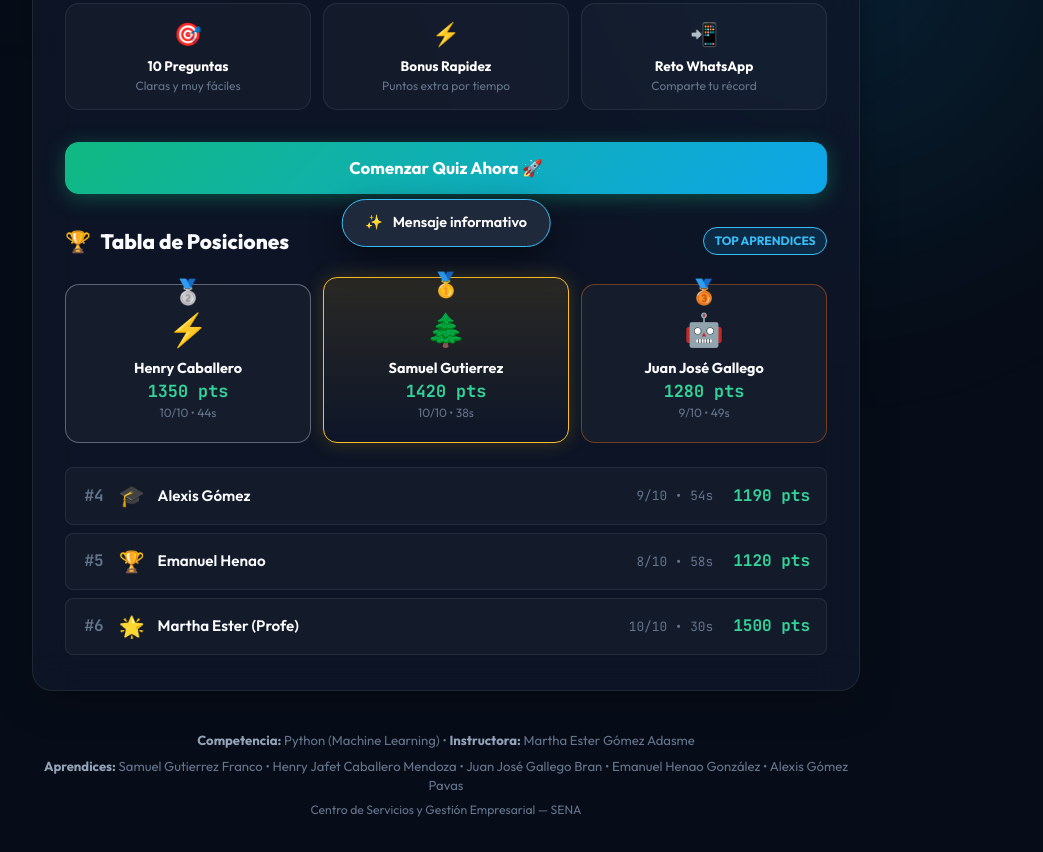
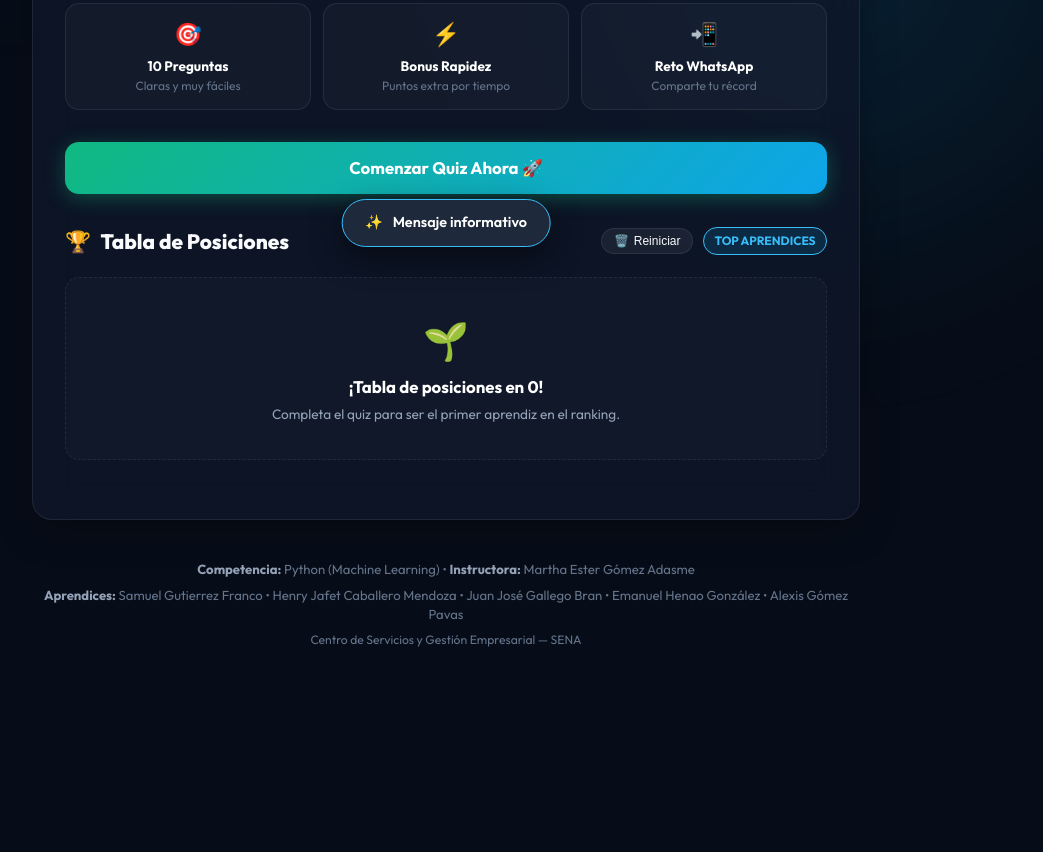
Before and after one commit to GUTI2007/python_quiz, a plain HTML site: page index.html in a window 1280 px wide. Shown: the part 621-1473 px from the top of the page, without its empty margins (194-1237 px from the left). After the commit the page ends 1318 px from the top, so only its background shows below. Drawn offline with nearby package versions, Linux system fonts and the light colour scheme.

Commit message:
feat: reiniciar tabla de posiciones a cero y agregar boton de reset

```diff
--- a/app.js
+++ b/app.js
@@ -208,31 +208,25 @@ class AudioManager {
   }
 }
 
-// 3. SISTEMA DE RANKING Y PERSISTENCIA (LocalStorage + Semillas SENA)
+// 3. SISTEMA DE RANKING Y PERSISTENCIA (Inicia en Cero)
 class RankingManager {
   constructor() {
-    this.storageKey = 'sena_tree_quiz_leaderboard';
-    this.initialRanking = [
-      { name: "Samuel Gutierrez", avatar: "🌲", score: 1420, correct: 10, time: 38, date: "2026-09-08" },
-      { name: "Henry Caballero", avatar: "⚡", score: 1350, correct: 10, time: 44, date: "2026-09-08" },
-      { name: "Juan José Gallego", avatar: "🤖", score: 1280, correct: 9, time: 49, date: "2026-09-09" },
-      { name: "Alexis Gómez", avatar: "🎓", score: 1190, correct: 9, time: 54, date: "2026-09-09" },
-      { name: "Emanuel Henao", avatar: "🏆", score: 1120, correct: 8, time: 58, date: "2026-09-09" },
-      { name: "Martha Ester (Profe)", avatar: "🌟", score: 1500, correct: 10, time: 30, date: "2026-09-07" }
-    ];
+    this.storageKey = 'sena_tree_quiz_scores_v2';
+    // Limpiar claves antiguas para asegurar inicio completamente desde cero
+    try {
+      localStorage.removeItem('sena_tree_quiz_leaderboard');
+      localStorage.removeItem('sena_tree_quiz_scores_v1');
+    } catch (e) {}
   }
 
   getScores() {
     try {
       const data = localStorage.getItem(this.storageKey);
-      if (!data) {
-        this.saveScores(this.initialRanking);
-        return [...this.initialRanking];
-      }
+      if (!data) return [];
       return JSON.parse(data);
     } catch (e) {
       console.warn("Error reading ranking:", e);
-      return [...this.initialRanking];
+      return [];
     }
   }
 
@@ -242,6 +236,12 @@ class RankingManager {
     } catch (e) {
       console.warn("Error saving ranking:", e);
     }
+  }
+
+  clearScores() {
+    try {
+      localStorage.removeItem(this.storageKey);
+    } catch (e) {}
   }
 
   addEntry(player) {
@@ -419,6 +419,18 @@ class QuizApp {
       this.dom.soundIcon.textContent = enabled ? '🔊' : '🔇';
       this.showToast(enabled ? 'Sonido activado' : 'Sonido silenciado');
     });
+
+    // Reiniciar ranking a 0
+    const resetBtn = document.getElementById('reset-leaderboard-btn');
+    if (resetBtn) {
+      resetBtn.addEventListener('click', () => {
+        if (confirm('¿Estás seguro de que deseas reiniciar todos los puntajes a cero?')) {
+          this.ranking.clearScores();
+          this.renderLeaderboard();
+          this.showToast('🗑️ Puntajes reiniciados a cero');
+        }
+      });
+    }
   }
 
   startQuiz() {
@@ -718,6 +730,19 @@ class QuizApp {
   renderLeaderboard(currentEntry = null) {
     const scores = this.ranking.getScores();
 
+    // Si la tabla está en cero, mostrar estado vacío elegante
+    if (!scores || scores.length === 0) {
+      this.dom.podiumWrapper.innerHTML = `
+        <div style="grid-column: 1 / -1; text-align: center; padding: 2.2rem 1rem; color: var(--text-muted); background: rgba(255,255,255,0.02); border-radius: var(--radius-md); border: 1px dashed var(--border-subtle);">
+          <div style="font-size: 2.3rem; margin-bottom: 0.4rem;">🌱</div>
+          <div style="font-size: 1.05rem; font-weight: 700; color: #fff;">¡Tabla de posiciones en 0!</div>
+          <div style="font-size: 0.85rem; margin-top: 0.25rem; color: var(--text-secondary);">Completa el quiz para ser el primer aprendiz en el ranking.</div>
+        </div>
+      `;
+      this.dom.leaderboardList.innerHTML = '';
+      return;
+    }
+
     // 1. Podio (Top 3)
     const top3 = scores.slice(0, 3);
     const medals = ['🥇', '🥈', '🥉'];
--- a/index.html
+++ b/index.html
@@ -231,7 +231,12 @@
       <section class="leaderboard-container">
         <div class="leaderboard-header">
           <h3><span>🏆</span> Tabla de Posiciones</h3>
-          <span class="leaderboard-badge">TOP APRENDICES</span>
+          <div style="display: flex; align-items: center; gap: 0.6rem;">
+            <button id="reset-leaderboard-btn" class="icon-btn" style="width: auto; height: auto; padding: 0.3rem 0.75rem; font-size: 0.75rem; border-radius: 999px; gap: 0.3rem;" title="Reiniciar puntajes a cero">
+              <span>🗑️</span> Reiniciar
+            </button>
+            <span class="leaderboard-badge">TOP APRENDICES</span>
+          </div>
         </div>
 
         <!-- Podio Top 3 -->
```
